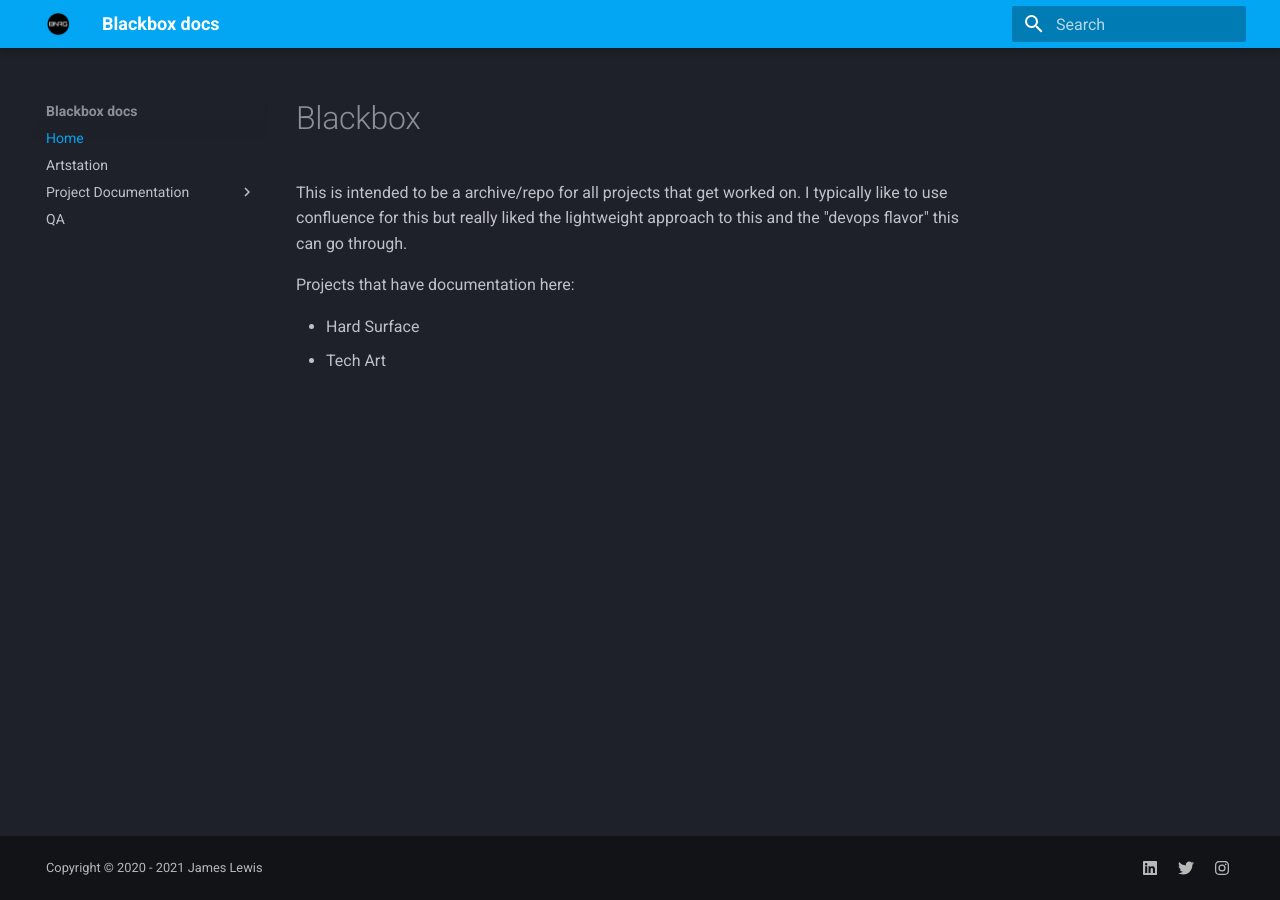
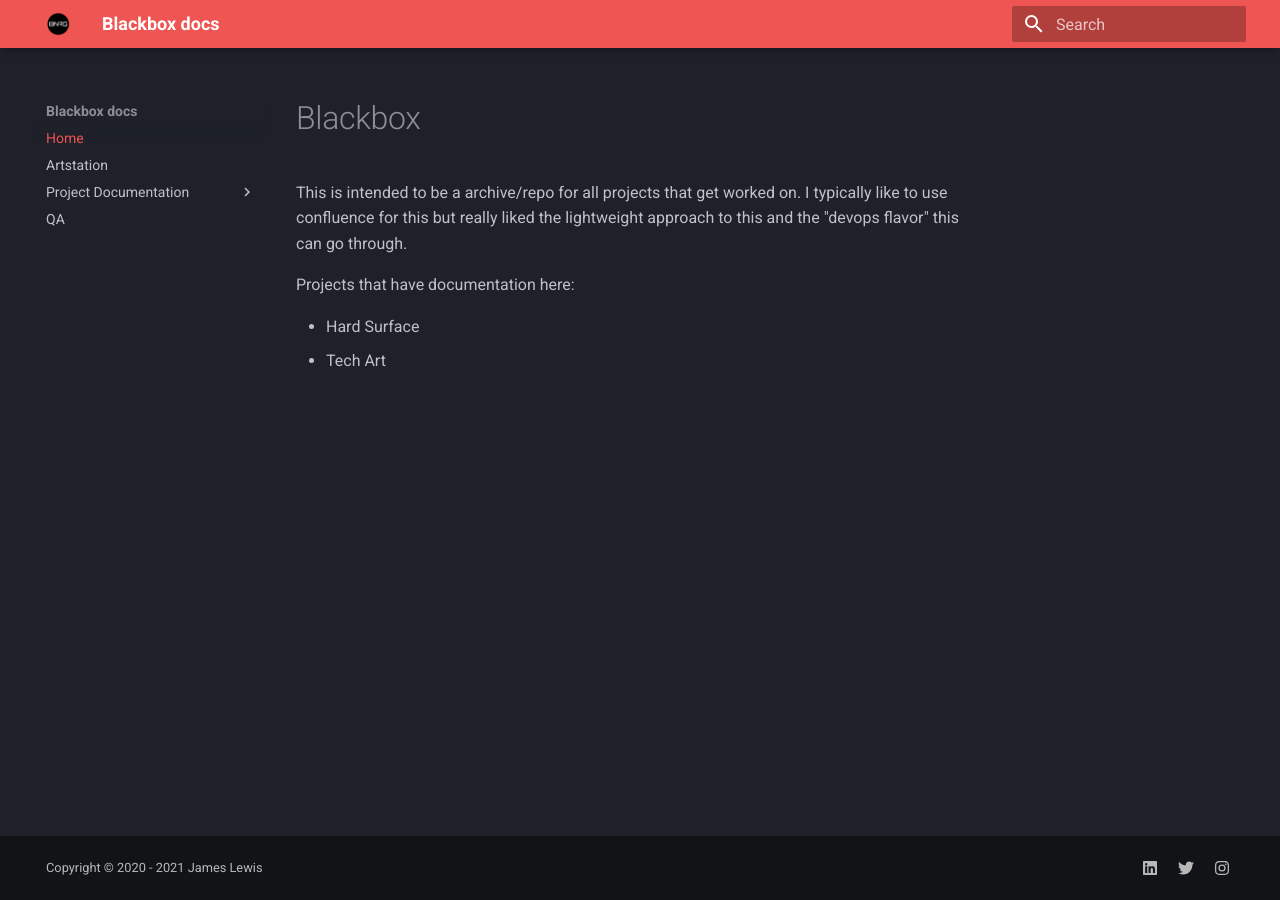
Before and after one commit to bionicnrg/bionicnrg.github.io, an MkDocs documentation site: the page built from docs/index.md, in a window 1280 px wide. Built offline with MkDocs 1.6.1 and Material for MkDocs 9.7.7, drawn with Linux system fonts in a browser that asks for light colours.

Commit message:
update font color
update font color

```diff
--- a/mkdocs.yml
+++ b/mkdocs.yml
@@ -22,7 +22,7 @@ copyright: Copyright &copy; 2020 - 2021 James Lewis
 
 theme:
   palette:
-    primary: light blue
+    primary: red
     accent: light blue
     scheme: slate
   language: en
```
